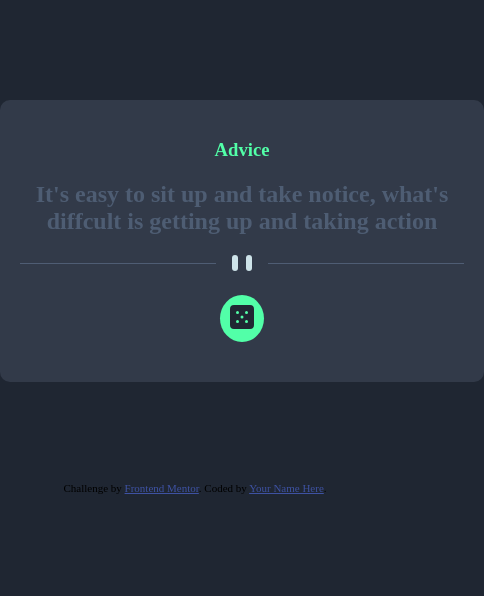
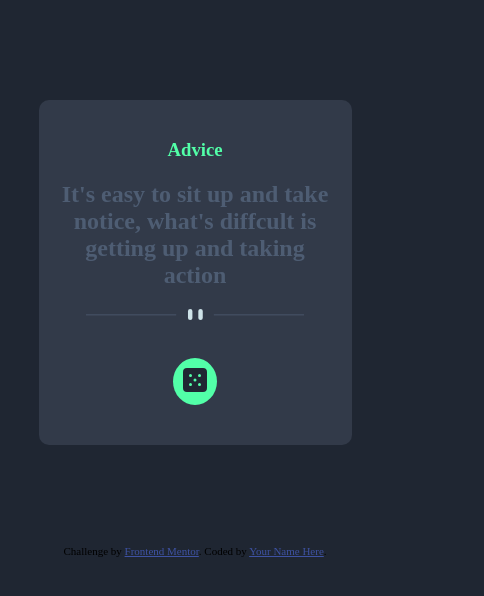
Before and after one commit to Zizo95/Advice-generator-app-main, a plain HTML site: page index.html in a window 390 px wide. Shown: the whole page, 484 px wide, since content can reach past the window. Drawn offline with Linux system fonts and the light colour scheme.

Commit message:
updated css

```diff
--- a/index.html
+++ b/index.html
@@ -18,7 +18,8 @@
   <main>
 <h3>Advice </h3>
 <h2>It's easy to sit up and take notice, what's diffcult is getting up and taking action</h2>
-<img src="images/pattern-divider-desktop.svg" alt="">
+<img src="images/pattern-divider-desktop.svg" class="desktop" alt="image-divder">
+<img src="images/pattern-divider-mobile.svg" class="mobile" alt="image-divder">
 <br>
 <button><img src="images/icon-dice.svg" alt="Dice"></button>
   </main>
--- a/style.css
+++ b/style.css
@@ -30,3 +30,27 @@ button {
 button:hover{
 box-shadow: 5px 5px 65px  hsl(150, 100%, 66%) ;
 }
+.mobile{
+  display: none;
+}
+@media  screen and (max-width: 600px) {
+  main{
+    width: 70%;
+  }
+  .mobile{
+    display: block;
+    margin: auto;
+  }
+  .desktop{
+    display: none;
+  }
+}
+@media screen and (max-width: 470px) {
+  main{
+    width: 70%;
+  }
+  .mobile{
+width: 80%;
+  }
+
+}
```
